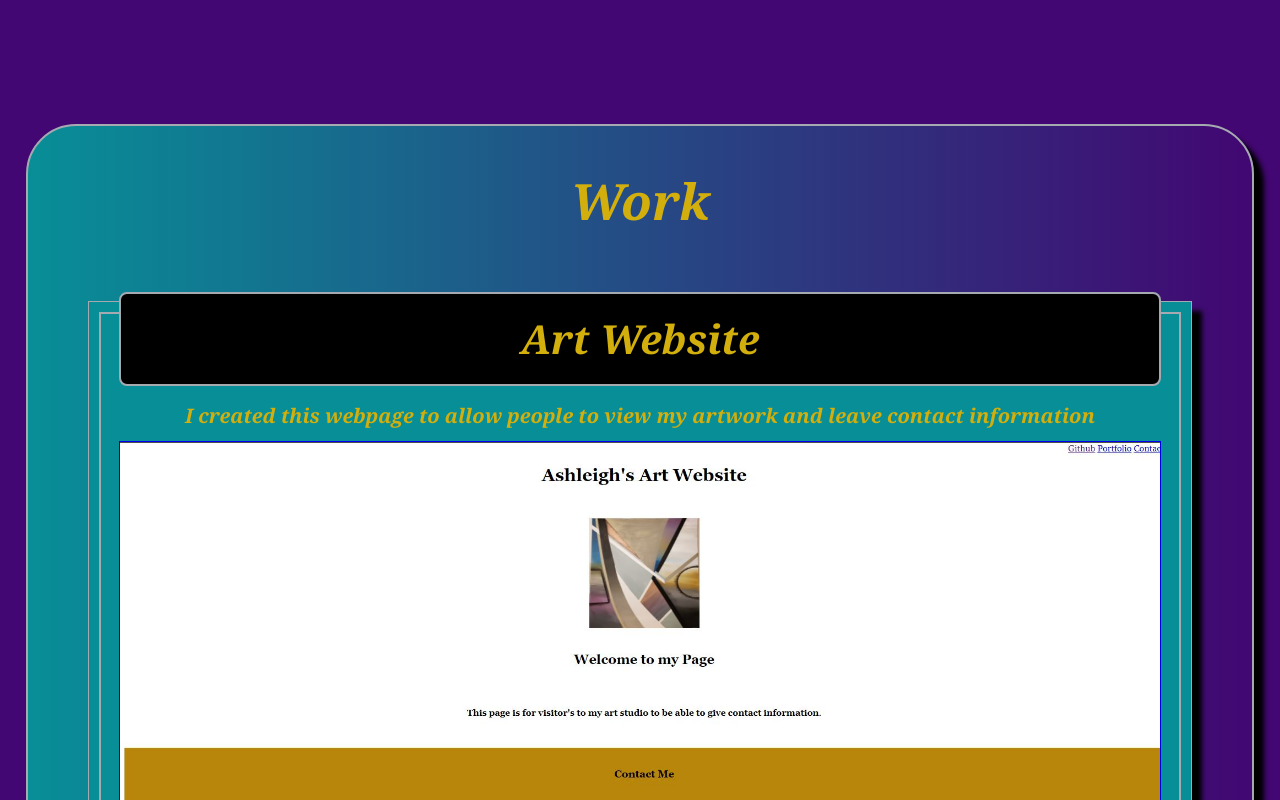
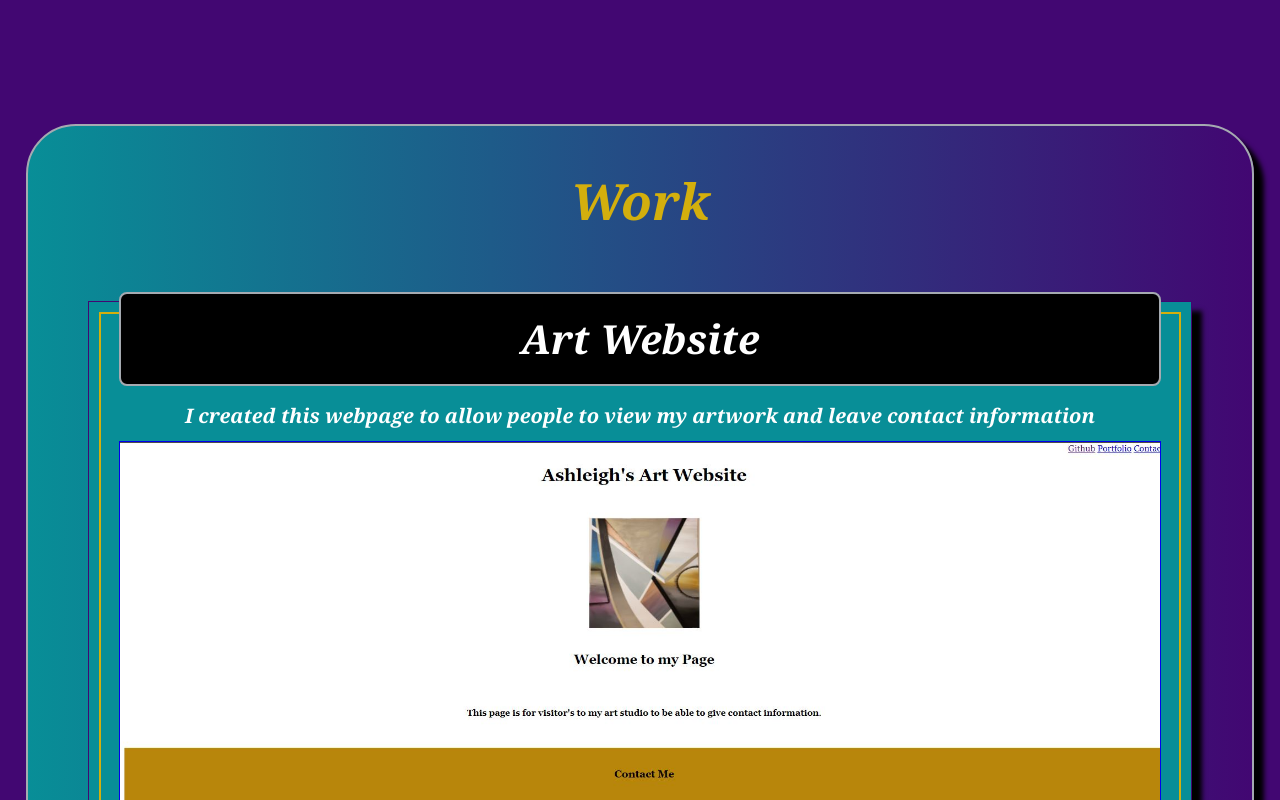
Before and after one commit to Ashleighjg/Ashleigh-Pro-Porfolio, a plain HTML site: page index.html in a window 1280 px wide. Shown: the part 1880-2680 px from the top of the page. Drawn offline with Linux system fonts and the light colour scheme.

Commit message:
README file updated

```diff
--- a/assest/css/style.css
+++ b/assest/css/style.css
@@ -241,9 +241,9 @@ aside {
   justify-content: flex-start;
   min-height: 100%;
   padding: 2rem;
-  color: var(--gold);
+  color: white;
   /* outline is like border, but on the outside of the box instead of inside */
-  outline: 2px solid var(--Tan);
+  outline: 2px solid var(--gold);
   outline-offset: -2px;
   transition: all 0.5s ease-in-out;
   background-color: var(--Teal);
@@ -282,7 +282,7 @@ aside {
   position: relative;
   margin: 0rem 0 1.5rem 0;
   padding: 0.5rem 1rem;
-  color: var(--Gold);
+  color: var(--purple);
   border: 2px solid var(--Tan);
   Background: linear-gradient(0.25turn, #088e97, #420772);
 
```
Also changed, not shown: Images/aboutme.JPG (added), Images/portfolioscreenshot.JPG (added), Images/work.JPG (added), 1 other file.
